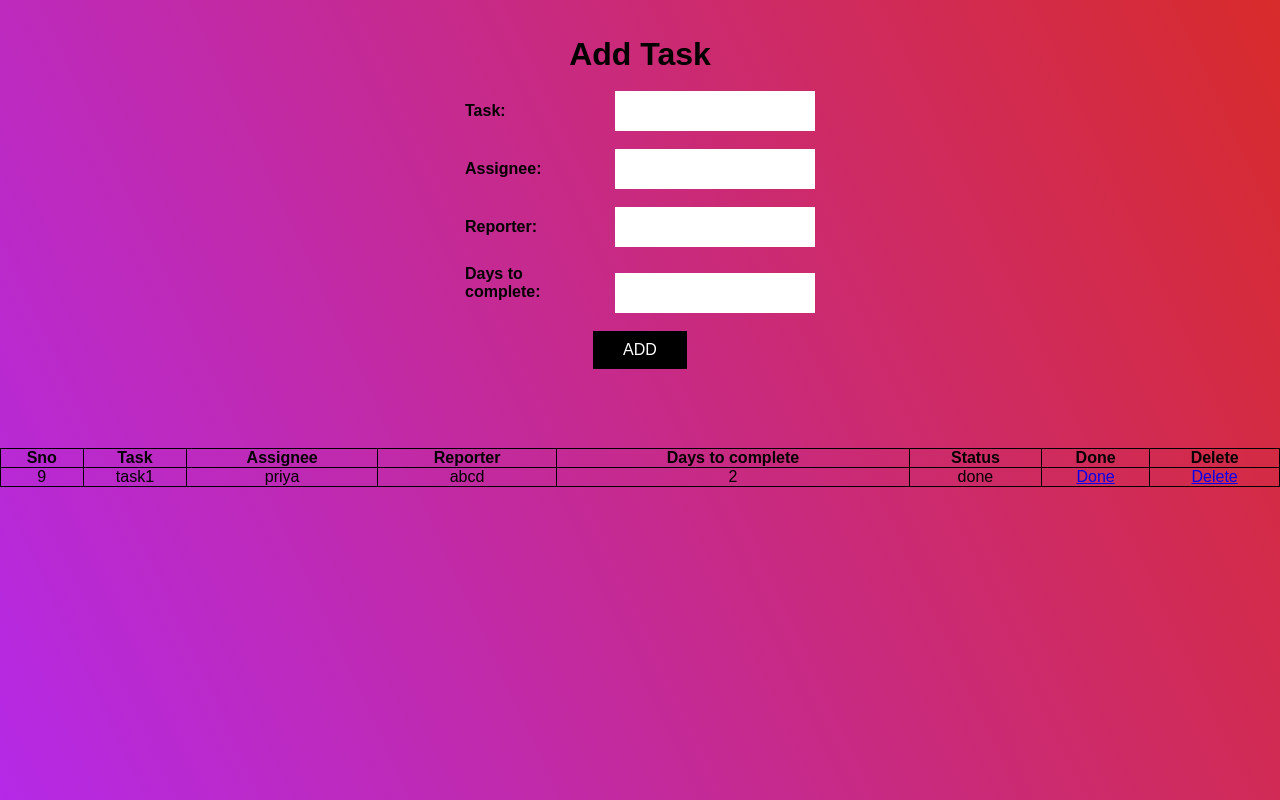
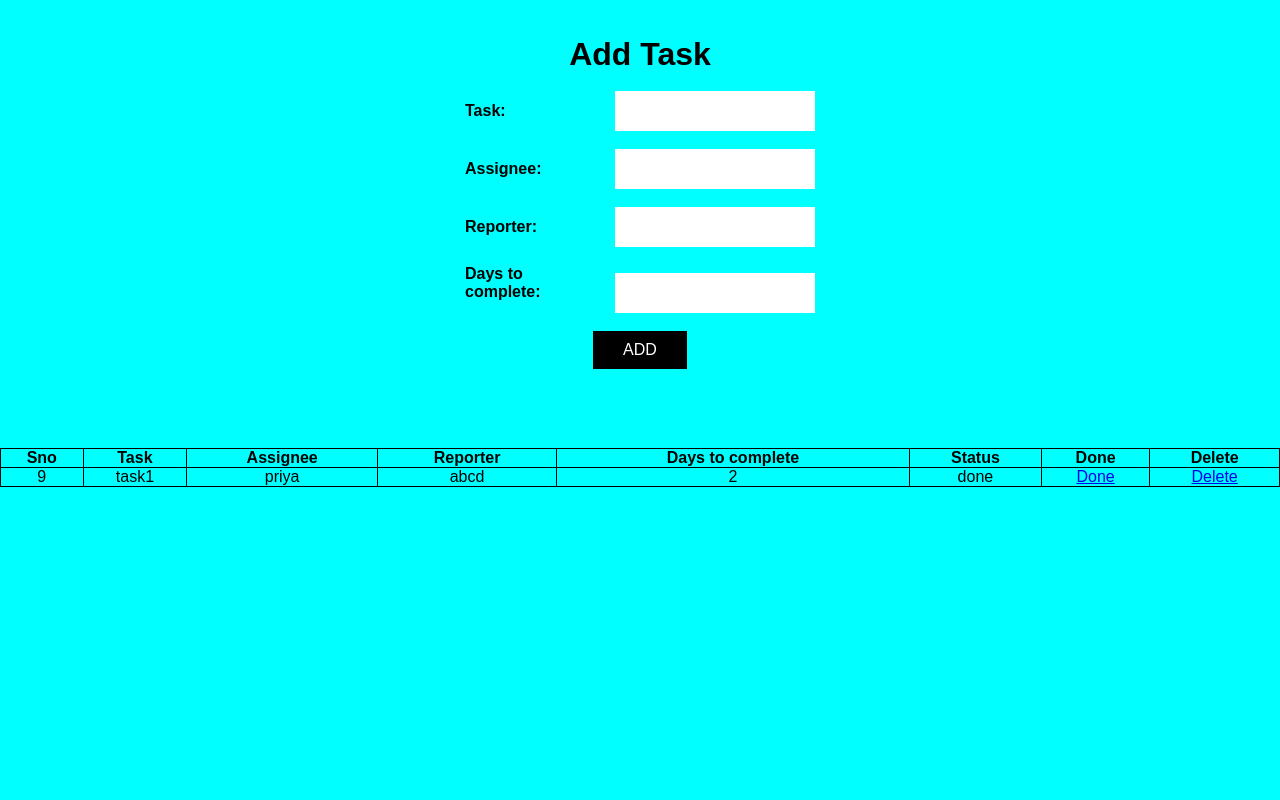
Before and after one commit to priya282000/UITask, a Flask app: page / in a window 1280 px wide. Run offline with Flask 2, Linux system fonts and the light colour scheme; data comes from the database, SQL or seed files in the repository; some libraries are stand-ins or nearby versions.

Commit message:
Update home.html

```diff
--- a/Templates/home.html
+++ b/Templates/home.html
@@ -14,7 +14,7 @@
 
         body{
             min-height: 100vh;
-            background: linear-gradient(65deg, rgb(181,41,231), rgb(216, 43, 43));
+            background: aqua;
             display: flex
             flex-direction: column;
             align-items: center;
```
